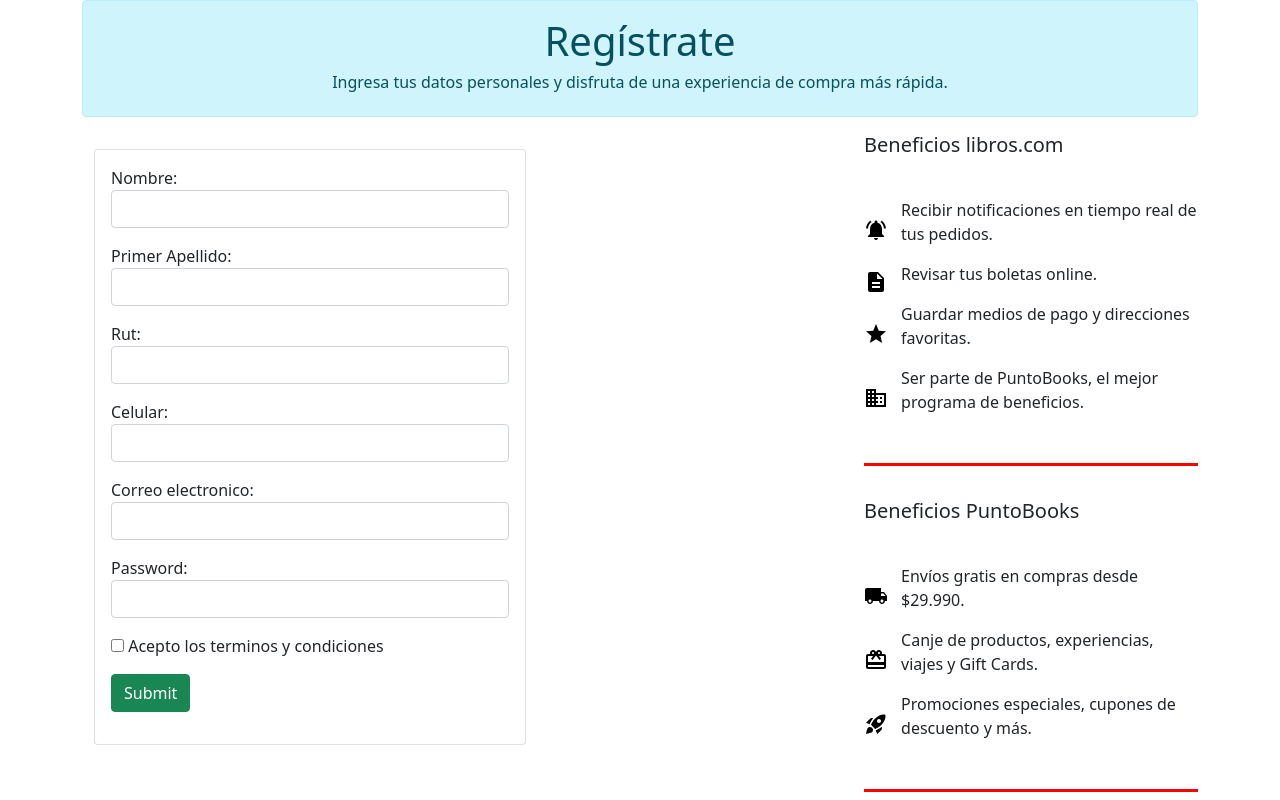
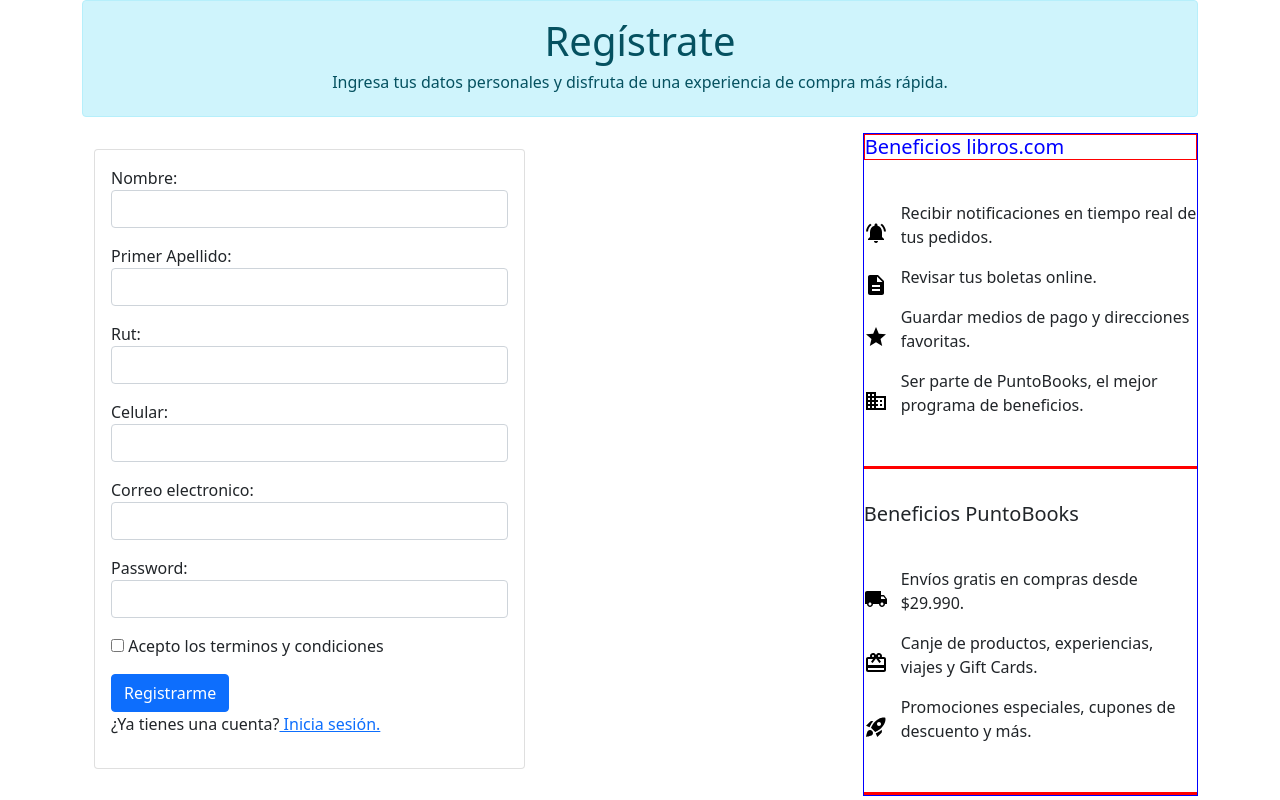
Before and after one commit to iPraVia/libros, a Django app: page /registro/ in a window 1280 px wide. Run offline with Django 4.2, Linux system fonts and the light colour scheme.

Commit message:
registro y login

```diff
--- a/libros/app/views.py
+++ b/libros/app/views.py
@@ -4,7 +4,7 @@
 from app import formularios
 
 # Create your views here.
-def index(request):
+def login(request):
     form = formularios.IniciarSesion()
     if request.method == 'POST':
         form = formularios.IniciarSesion(request.POST)
@@ -16,15 +16,14 @@
             datos = {'usuario':usuario}
             return render(request,'inicio.html',datos)
 
-
-
     datos = {'form':form}
-    return render(request,'index.html',datos)
+    return render(request,'login.html',datos)
 
 def inicio(request):
     return render(request, 'inicio.html')
 
-def crearUsuario(formulario):
+def crearUsuario(request,formulario):
+    form = formularios.IniciarSesion()
     usuario = models.Usuario()
     usuario.nombre = formulario.cleaned_data['nombre']
     usuario.apellido = formulario.cleaned_data['apellido']
@@ -34,26 +33,24 @@
     usuario.password = formulario.cleaned_data['password']
     usuario.terminos = formulario.cleaned_data['terminos']
     usuario.save()
+    datos = {'form':form}
+    return render(request,'login.html',datos)
 
 def registro(request):
     form = formularios.userRegistrationForm()
-    data = {'form':form}
-    return render(request, 'registro.html',data)
-
-
-def validar(request):
-    form = formularios.userRegistrationForm()
+    formlogin = formularios.IniciarSesion()
     if request.method == 'POST':
         form = formularios.userRegistrationForm(request.POST)
         if form.is_valid():
             if models.Usuario.objects.filter(email__icontains=form.cleaned_data['email']).__len__() == 0:
-                crearUsuario(form)
-                return render(request, 'inicio.html')
+                crearUsuario(request,form)
+                return render(request,'login.html',{'form':formlogin})
             else:
                 print("Correo ingresado ya se encuentra registrado")
                 data = {'form':form}
                 return render(request, 'registro.html',data)
-
+    data = {'form':form}
+    return render(request, 'registro.html',data)
 
 
 
--- a/libros/libros/urls.py
+++ b/libros/libros/urls.py
@@ -19,10 +19,9 @@
 
 urlpatterns = [
     path('admin/', admin.site.urls),
-    path('index/',v.index,name='index'),
+    path('',v.login,name='login'),
     path('inicio/',v.inicio,name='inicio'),
     path('registro/',v.registro,name='registro'),
-    path('validar/',v.validar,name='validar'),
     path('catalogo/',v.catalogo,name='catalogo'),
 
 
--- /dev/null
+++ b/libros/static/estilos/registro.css
@@ -0,0 +1,20 @@
+*{
+    margin: 0;
+    padding: 0;
+}
+.asideRight{
+    border: 1px solid blue;
+}
+
+.divSuperior{
+    display: flex;
+    flex-direction: column;
+    justify-content: center;
+    border-bottom: 3.3px solid red;
+    padding-bottom: 33px;
+}
+
+.divSuperior h5{
+    color: blue;
+    border: 1px solid red;
+}
--- a/libros/templates/inicio.html
+++ b/libros/templates/inicio.html
@@ -16,7 +16,7 @@
   <div style="display: flex; justify-content: center;">
 
     <a href="{% url 'catalogo' %}" class="btn btn-info">Avanzar sin iniciar sesión</a>
-    <a href="{% url 'index' %}" class="btn btn-success">Iniciar Sesión</a>
+    <a href="{% url 'login' %}" class="btn btn-success">Iniciar Sesión</a>
     <a href="{% url 'registro' %}" class="btn btn-success">Registrarse</a>
 
   </div>
--- a/libros/templates/index.html
+++ b/libros/templates/login.html
@@ -18,6 +18,7 @@
       {% csrf_token %}
       {{ form.as_p }}
       <input type="submit" class="btn btn-success" value="Iniciar sesión">
+      <p>¿No tienes una cuenta?<a href="{% url 'registro' %}">Puedes registrarte aquí.</a></p>
     </form>
   </div>
 
--- a/libros/templates/registro.html
+++ b/libros/templates/registro.html
@@ -6,6 +6,7 @@
     <meta charset="UTF-8">
     <meta http-equiv="X-UA-Compatible" content="IE=edge">
     <meta name="viewport" content="width=device-width, initial-scale=1.0">
+    <link rel="stylesheet" href="{% static 'estilos/registro.css' %}">
     <title>Document</title>
 </head>
 <body class="container" style="display: flex; flex-direction: column;">
@@ -20,51 +21,61 @@
             <div class="col-md-7">
                 <div class="card">
                     <div class="card-body">
-                        <form method = "post" action="/validar/">
+                        <form method = "post">
                             {% csrf_token %}
                             {{ form.as_p }}
-                            <button type="submit" class="btn btn-success">Submit</button>
+                            <input type="submit" class="btn btn-primary" value="Registrarme">
+                            <p>¿Ya tienes una cuenta?<a href="{% url 'login' %}"> Inicia sesión.</a></p>
                         </form>
                     </div>
                 </div>
             </div>
         </div>
     </div>
-    <div>
-      <div style="display: flex; flex-direction: column; justify-content: center;border-bottom: 3.3px solid red;padding-bottom: 33px;">
-        <h5 style="display: flex; justify-content:flex-start;">Beneficios libros.com</h5>
+    <div class="asideRight">
+      <div class="divSuperior">
+        <h5>Beneficios libros.com</h5>
 
         <div style="display: flex; margin-top: 33px; justify-content: flex-start;">
           <img src="/static/logos_SVG/notifications_active_black_24dp.svg" alt="logo" style="margin-right: 13px;">
           <p>Recibir notificaciones en tiempo real de tus pedidos.</p>
         </div>
+
         <div style="display: flex; justify-content: start;">
           <img src="/static/logos_SVG/description_black_24dp.svg" alt="logo" style="margin-right: 13px;">
           <p>Revisar tus boletas online.</p>
         </div>
+
         <div style="display: flex; justify-content: flex-start;">
           <img src="/static/logos_SVG/star_black_24dp.svg" alt="logo" style="margin-right: 13px;">
           <p>Guardar medios de pago y direcciones favoritas.</p>
         </div>
+
         <div style="display: flex; justify-content: flex-start;">
           <img src="/static/logos_SVG/business_black_24dp.svg" alt="logo" style="margin-right: 13px;">
           <p>Ser parte de PuntoBooks, el mejor programa de beneficios.</p>
         </div>
+
       </div>
+
       <div style="display: flex; flex-direction: column; justify-content: center;border-bottom: 3.3px solid red; margin-top:33px;padding-bottom: 33px;">
         <h5 style="display: flex; justify-content:flex-start;">Beneficios PuntoBooks</h5>
+
         <div style="display: flex; margin-top: 33px; justify-content: flex-start;">
           <img src="/static/logos_SVG/local_shipping_black_24dp.svg" alt="logo" style="margin-right: 13px;">
           <p>Envíos gratis en compras desde $29.990.</p>
         </div>
+
         <div style="display: flex; justify-content: start;">
           <img src="/static/logos_SVG/card_giftcard_black_24dp.svg" alt="logo" style="margin-right: 13px;">
           <p>Canje de productos, experiencias, viajes y Gift Cards.</p>
         </div>
+
         <div style="display: flex; justify-content: flex-start;">
           <img src="/static/logos_SVG/rocket_launch_black_24dp.svg" alt="logo" style="margin-right: 13px;">
           <p>Promociones especiales, cupones de descuento y más.</p>
         </div>
+
       </div>
 
     </div>
```
Also changed, not shown: libros/static/estilos/login.css (added), libros/static/imagenes/estanteria.jpg (added), libros/templates/header.html (line endings or trailing spaces).
